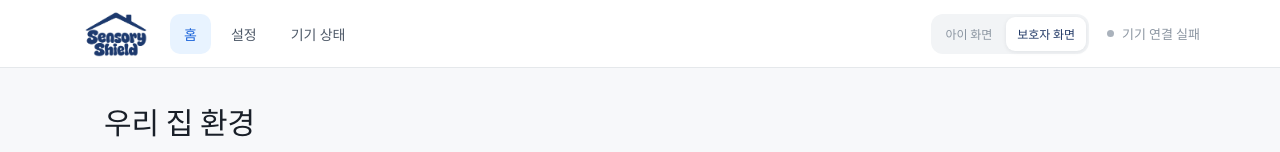
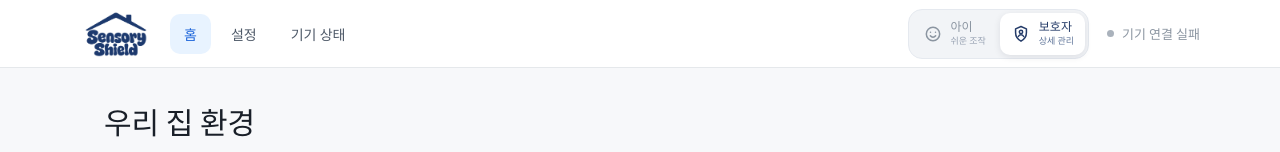
Before and after one commit to lunDreame/SensoryShield, a React (Vite) app in the folder frontend/: page / in a window 1280 px wide. Shown: the top 152 px of the page. Built offline with nearby package versions, Linux system fonts and the light colour scheme; no server answers.

Commit message:
style: clarify view switch and child icons

```diff
--- a/frontend/src/app/App.tsx
+++ b/frontend/src/app/App.tsx
@@ -7,6 +7,7 @@ import { ChildModePage } from "../pages/child/ChildModePage";
 import { getProfile } from "../shared/api/client";
 import { useStatus } from "../shared/hooks/useStatus";
 import type { AppConfig } from "../shared/types/domain";
+import { ChildViewIcon, GuardianViewIcon } from "../shared/ui/Icons";
 
 type Route = "dashboard" | "settings" | "diagnostics";
 type ViewMode = "child" | "guardian";
@@ -53,8 +54,12 @@ export function App() {
         </div>
         <div className="topbar-actions">
           <div className="view-switch" aria-label="사용 화면">
-            <button className={viewMode === "child" ? "active" : ""} type="button" aria-pressed={viewMode === "child"} onClick={() => changeViewMode("child")}>아이 화면</button>
-            <button className={viewMode === "guardian" ? "active" : ""} type="button" aria-pressed={viewMode === "guardian"} onClick={() => changeViewMode("guardian")}>보호자 화면</button>
+            <button className={viewMode === "child" ? "active" : ""} type="button" aria-pressed={viewMode === "child"} onClick={() => changeViewMode("child")}>
+              <ChildViewIcon /><span><b>아이</b><small>쉬운 조작</small></span>
+            </button>
+            <button className={viewMode === "guardian" ? "active" : ""} type="button" aria-pressed={viewMode === "guardian"} onClick={() => changeViewMode("guardian")}>
+              <GuardianViewIcon /><span><b>보호자</b><small>상세 관리</small></span>
+            </button>
           </div>
           <span className={`connection-status${status.system.ready ? " is-ready" : ""}`} role="status">
             <i className="connection-dot" />{status.system.ready ? "기기 연결됨" : error ? "기기 연결 실패" : "기기 연결 전"}
--- a/frontend/src/app/styles/global.css
+++ b/frontend/src/app/styles/global.css
@@ -48,10 +48,15 @@ button:disabled { cursor: wait; opacity: .58; }
 .connection-status.is-ready { color: #008a58; }
 .connection-status.is-ready .connection-dot { background: var(--green); }
 .topbar-actions { display: flex; align-items: center; gap: 18px; }
-.view-switch { display: flex; align-items: center; gap: 3px; border-radius: 12px; background: var(--surface); padding: 3px; }
-.topbar .view-switch button { min-height: 34px; border-radius: 9px; padding: 0 11px; color: var(--muted); font-size: 12px; font-weight: 800; }
+.view-switch { display: flex; align-items: stretch; gap: 3px; border: 1px solid #e5e9ef; border-radius: 14px; background: #f2f4f7; padding: 3px; }
+.topbar .view-switch button { display: flex; min-height: 42px; align-items: center; gap: 8px; border-radius: 10px; padding: 5px 11px; color: var(--muted); font-size: 12px; font-weight: 800; text-align: left; }
+.view-switch svg { width: 20px; height: 20px; flex: 0 0 auto; }
+.view-switch button > span { display: grid; gap: 1px; }
+.view-switch b { color: inherit; font-size: 12px; line-height: 1.2; }
+.view-switch small { color: #98a2b3; font-size: 9px; font-weight: 700; line-height: 1.2; white-space: nowrap; }
 .topbar .view-switch button:hover { background: transparent; color: var(--body); }
-.topbar .view-switch button.active { background: #fff; color: #243b68; box-shadow: 0 1px 4px #10182814; }
+.topbar .view-switch button.active { background: #fff; color: #243b68; box-shadow: 0 2px 7px #10182818; }
+.view-switch button.active small { color: #60769a; }
 .nav-tabs { display: flex; align-items: center; gap: 6px; }
 .nav-tabs.is-hidden { visibility: hidden; pointer-events: none; }
 .topbar button { border: 0; border-radius: 10px; background: transparent; color: var(--body); padding: 10px 14px; font-size: 14px; font-weight: 700; transition: color 160ms ease, background 160ms ease, transform 160ms ease; }
@@ -207,10 +212,10 @@ button:disabled { cursor: wait; opacity: .58; }
 .child-comfort-card { position: relative; min-height: 252px; overflow: hidden; border: 1px solid #e2e8f1; border-radius: 28px; background: linear-gradient(135deg, #f7faff, #edf4ff); padding: 40px; }
 .child-comfort-card h1 { max-width: 650px; margin: 18px 0 8px; color: #172b4d; font-size: clamp(30px, 5vw, 46px); line-height: 1.2; letter-spacing: -.035em; }
 .child-comfort-card p { max-width: 540px; margin: 0; color: #60708a; font-size: 16px; line-height: 1.65; }
-.child-room-orb { position: absolute; right: 52px; bottom: 42px; display: grid; width: 138px; height: 138px; place-items: center; border-radius: 50%; background: #fff; box-shadow: 0 16px 50px #4169991c, inset 0 0 0 1px #fff; }
-.child-room-orb::before { position: absolute; inset: 11px; border-radius: inherit; background: #eaf2ff; content: ""; }
-.child-room-orb.is-strong::before { background: #fff0db; }
-.child-room-orb img { position: relative; z-index: 1; width: 82px; }
+.child-room-orb { position: absolute; right: 52px; bottom: 42px; display: grid; width: 138px; height: 138px; place-items: center; border: 10px solid #fff; border-radius: 50%; background: #e8f1ff; color: #36588d; box-shadow: 0 16px 50px #4169991c; }
+.child-room-orb::after { position: absolute; inset: -20px; border: 1px solid #dfe9f8; border-radius: inherit; content: ""; }
+.child-room-orb.is-strong { background: #fff0db; color: #8a6032; }
+.child-room-orb svg { width: 66px; height: 66px; stroke-width: 1.45; }
 .child-choice-section { margin-top: 22px; border: 1px solid var(--line); border-radius: 28px; background: #fff; padding: 32px; }
 .child-section-heading { display: flex; align-items: flex-end; justify-content: space-between; gap: 24px; margin-bottom: 24px; }
 .child-section-heading h2 { margin: 10px 0 0; color: var(--ink); font-size: 24px; letter-spacing: -.02em; }
@@ -220,14 +225,20 @@ button:disabled { cursor: wait; opacity: .58; }
 .child-duration button { min-height: 34px; border: 0; border-radius: 8px; background: transparent; color: var(--body); padding: 0 11px; font-size: 12px; font-weight: 800; }
 .child-duration button.active { background: #fff; color: #243b68; box-shadow: 0 1px 4px #10182814; }
 .child-choice-grid { display: grid; grid-template-columns: repeat(3, minmax(0, 1fr)); gap: 14px; }
-.child-choice { display: grid; min-width: 0; min-height: 196px; align-content: space-between; border: 1px solid transparent; border-radius: 22px; padding: 22px; text-align: left; transition: transform 150ms ease, border-color 150ms ease, box-shadow 150ms ease; }
+.child-choice { position: relative; display: grid; min-width: 0; min-height: 196px; align-content: space-between; overflow: hidden; border: 1px solid transparent; border-radius: 22px; padding: 22px; text-align: left; transition: transform 150ms ease, border-color 150ms ease, box-shadow 150ms ease; }
+.child-choice::after { position: absolute; right: -30px; bottom: -48px; width: 130px; height: 130px; border-radius: 50%; background: #fff6; content: ""; }
 .child-choice:hover { transform: translateY(-2px); box-shadow: 0 12px 30px #34405412; }
 .child-choice:active { transform: translateY(0); }
 .child-choice:disabled { cursor: wait; opacity: .55; transform: none; }
-.child-choice-light { border-color: #f0dfbd; background: #fff9ed; }
-.child-choice-sound { border-color: #d8e4f5; background: #f2f7ff; }
-.child-choice-good { border-color: #d8ebdf; background: #f1faf5; }
-.child-choice-icon { display: grid; width: 52px; height: 52px; place-items: center; border-radius: 17px; background: #ffffffb8; color: #243b68; font-size: 27px; font-weight: 900; }
+.child-choice-light { border-color: #f0dfbd; background: linear-gradient(145deg, #fffaf0, #fff5df); }
+.child-choice-sound { border-color: #d8e4f5; background: linear-gradient(145deg, #f5f8ff, #eaf2ff); }
+.child-choice-good { border-color: #d8ebdf; background: linear-gradient(145deg, #f5fcf8, #e9f7ef); }
+.child-choice-icon { position: relative; z-index: 1; display: grid; width: 54px; height: 54px; place-items: center; border: 1px solid #ffffffc7; border-radius: 17px; background: #ffffffb8; color: #243b68; box-shadow: 0 5px 14px #3440540b; }
+.child-choice-icon svg { width: 29px; height: 29px; }
+.child-choice-light .child-choice-icon { color: #9b6b21; }
+.child-choice-sound .child-choice-icon { color: #486a9e; }
+.child-choice-good .child-choice-icon { color: #397356; }
+.child-choice > span:last-child { position: relative; z-index: 1; }
 .child-choice b { display: block; color: #24324a; font-size: 21px; line-height: 1.35; }
 .child-choice small { display: block; margin-top: 7px; color: #67758b; font-size: 13px; line-height: 1.5; }
 .child-feedback { display: flex; align-items: center; gap: 11px; margin-top: 18px; border-radius: 15px; background: #edf8f2; color: #23714d; padding: 14px 16px; font-size: 14px; font-weight: 700; line-height: 1.55; }
@@ -244,11 +255,13 @@ button:disabled { cursor: wait; opacity: .58; }
   .topbar button { padding: 9px 10px; font-size: 13px; }
   .connection-status { font-size: 12px; white-space: nowrap; }
   .topbar-actions { gap: 8px; }
-  .topbar .view-switch button { min-height: 32px; padding: 0 9px; font-size: 11px; }
+  .topbar .view-switch button { min-height: 38px; gap: 6px; padding: 4px 8px; font-size: 11px; }
+  .view-switch svg { width: 18px; height: 18px; }
+  .view-switch small { display: none; }
   .child-page { padding: 24px 16px 48px; }
   .child-comfort-card { min-height: 230px; padding: 28px; }
   .child-room-orb { right: 24px; bottom: 26px; width: 102px; height: 102px; opacity: .72; }
-  .child-room-orb img { width: 64px; }
+  .child-room-orb svg { width: 48px; height: 48px; }
   .child-comfort-card h1, .child-comfort-card p { position: relative; z-index: 1; max-width: calc(100% - 90px); }
   .child-choice-section { padding: 24px; }
   .child-section-heading { align-items: flex-start; flex-direction: column; }
@@ -286,11 +299,11 @@ button:disabled { cursor: wait; opacity: .58; }
   .topbar .brand-home { width: 32px; height: 32px; padding: 3px; }
   .connection-status { gap: 6px; font-size: 11px; }
   .connection-status { display: none; }
-  .topbar .view-switch button { padding: 0 7px; }
+  .topbar .view-switch button { padding: 4px 7px; }
   .child-comfort-card h1 { max-width: 100%; font-size: 29px; }
   .child-comfort-card p { max-width: 100%; padding-right: 54px; }
   .child-room-orb { right: 15px; bottom: 18px; width: 70px; height: 70px; }
-  .child-room-orb img { width: 44px; }
+  .child-room-orb svg { width: 35px; height: 35px; }
   .child-choice-section { padding: 20px; }
   .page-grid { padding-right: 12px; padding-left: 12px; }
   .settings-grid { grid-template-columns: 1fr; }
--- /dev/null
+++ b/frontend/src/shared/ui/Icons.tsx
@@ -0,0 +1,33 @@
+import type { ReactNode } from "react";
+
+interface IconProps {
+  className?: string;
+}
+
+function IconFrame({ children, className }: IconProps & { children: ReactNode }) {
+  return <svg className={className} viewBox="0 0 24 24" fill="none" stroke="currentColor" strokeWidth="1.8" strokeLinecap="round" strokeLinejoin="round" aria-hidden="true">{children}</svg>;
+}
+
+export function ChildViewIcon(props: IconProps) {
+  return <IconFrame {...props}><circle cx="12" cy="12" r="8" /><path d="M9 10h.01M15 10h.01M8.8 14.2c.9 1.1 2 1.6 3.2 1.6s2.3-.5 3.2-1.6" /></IconFrame>;
+}
+
+export function GuardianViewIcon(props: IconProps) {
+  return <IconFrame {...props}><path d="M12 3 5.5 5.8v4.8c0 4.3 2.6 7.9 6.5 10 3.9-2.1 6.5-5.7 6.5-10V5.8L12 3Z" /><circle cx="12" cy="9.5" r="2" /><path d="M8.8 15c.8-1.5 1.9-2.2 3.2-2.2s2.4.7 3.2 2.2" /></IconFrame>;
+}
+
+export function SoftLightIcon(props: IconProps) {
+  return <IconFrame {...props}><circle cx="10.5" cy="10.5" r="3.5" /><path d="M10.5 3v2M10.5 16v2M3 10.5h2M16 10.5h2M5.2 5.2l1.4 1.4M14.4 14.4l1.4 1.4M15.8 5.2l-1.4 1.4M5.2 15.8l1.4-1.4M16.5 19.5h4M18.5 17.5v4" /></IconFrame>;
+}
+
+export function QuietSoundIcon(props: IconProps) {
+  return <IconFrame {...props}><path d="M5 14h3l4 3V7l-4 3H5v4Z" /><path d="M15.2 10.2c.8 1 .8 2.6 0 3.6M18 8.2c1.8 2.1 1.8 5.5 0 7.6" /><path d="m5 19 14-14" /></IconFrame>;
+}
+
+export function ComfortableIcon(props: IconProps) {
+  return <IconFrame {...props}><path d="M12 20s-7-4.1-7-10a4 4 0 0 1 7-2.6A4 4 0 0 1 19 10c0 5.9-7 10-7 10Z" /><path d="m9.5 12.2 1.7 1.7 3.5-3.7" /></IconFrame>;
+}
+
+export function CalmHomeIcon(props: IconProps) {
+  return <IconFrame {...props}><path d="m4 11 8-6 8 6v8H4v-8Z" /><path d="M9 19v-5h6v5M8 10.5h.01M16 10.5h.01" /><path d="M10 12.2c.6.6 1.3.9 2 .9s1.4-.3 2-.9" /></IconFrame>;
+}
```
Also changed, not shown: frontend/src/pages/child/ChildModePage.tsx (+5 -4 lines).
